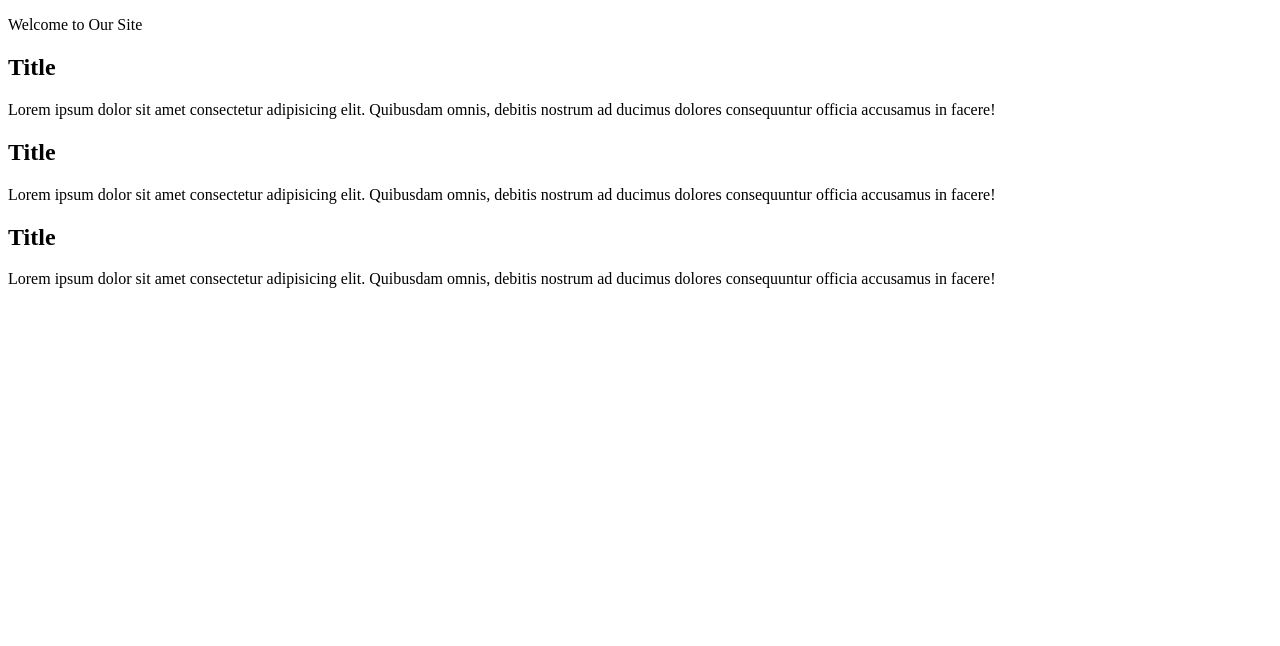
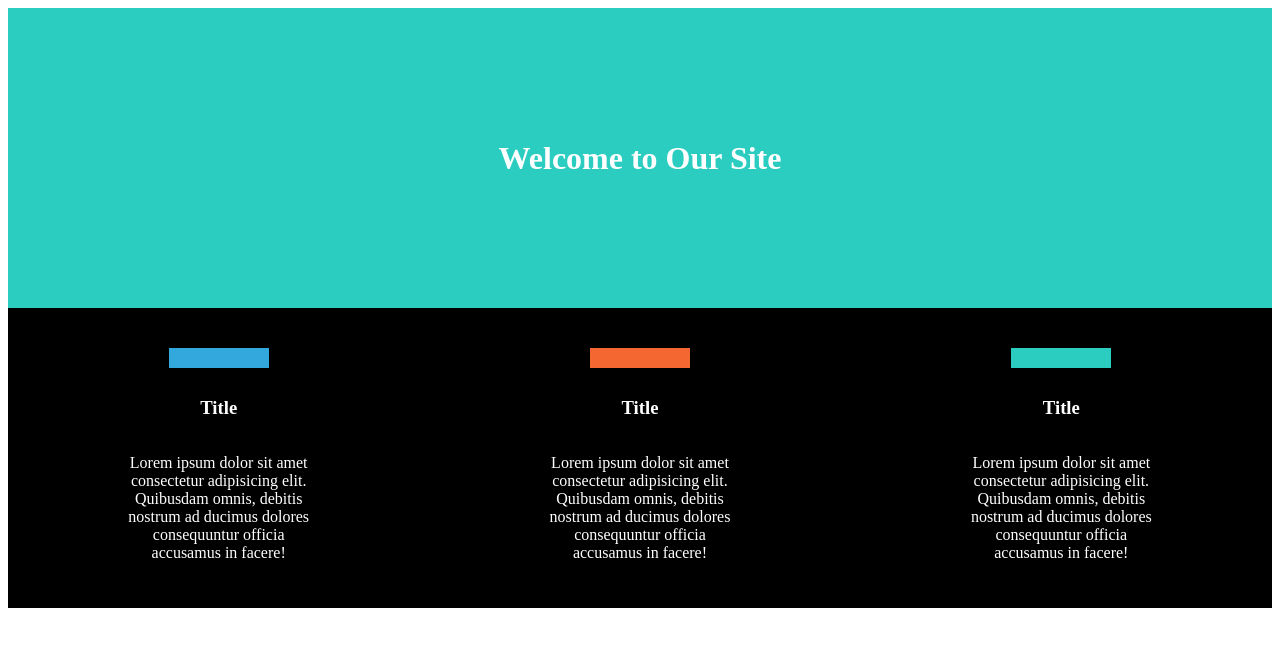
Before and after one commit to capatterson1970/First-Responsive-Website, a plain HTML site: page index.html in a window 1280 px wide. Drawn offline with Linux system fonts and the light colour scheme.

Commit message:
Final Push

```diff
--- a/index.html
+++ b/index.html
@@ -4,28 +4,34 @@
     <meta charset="UTF-8">
     <meta name="viewport" content="width=device-width, initial-scale=1.0">
     <link rel="stylesheet" href="./style.css">
-    <title>Document</title>
+    <title>1st Responsive Website</title>
 </head>
-<body>
-    <main>
-        <p>Welcome to Our Site</p>
-    </main>
+<body class="container">
+    <header>
+        <h1>Welcome to Our Site</h1>
+    </header>
     <section class="sec1">
-        <div></div>
+        <article>
+            <div class="div1"></div>
             <h1>Title</h1>
             <p>Lorem ipsum dolor sit amet consectetur adipisicing elit. Quibusdam omnis, debitis nostrum ad ducimus dolores consequuntur officia accusamus in facere!</p>
+        </article>
     </section>
 
     <section class="sec2">
-        <div></div>
+        <article>
+            <div class="div2"></div>
             <h1>Title</h1>
             <p>Lorem ipsum dolor sit amet consectetur adipisicing elit. Quibusdam omnis, debitis nostrum ad ducimus dolores consequuntur officia accusamus in facere!</p>
+        </article>
     </section>
 
     <section class="sec3">
-        <div></div>
+        <article>
+            <div class="div3"></div>
             <h1>Title</h1>
             <p>Lorem ipsum dolor sit amet consectetur adipisicing elit. Quibusdam omnis, debitis nostrum ad ducimus dolores consequuntur officia accusamus in facere!</p>
+        </article>
     </section>
 
 </body>
--- a/style.css
+++ b/style.css
@@ -0,0 +1,133 @@
+article {
+    width: 200px;
+    height: 300px;
+    display: flex;
+    flex-direction: column;
+    align-items: middle;
+    justify-content: center;
+    flex-wrap: wrap;
+}
+
+.div1 {
+    height: 20px;
+    width: 100px;
+    background-color: #33a8dd;
+    margin: 10px auto;
+}
+
+.div2 {
+    height: 20px;
+    width: 100px;
+    background-color: #f46731;
+    margin: 10px auto;
+}
+
+.div3 {
+    height: 20px;
+    width: 100px;
+    background-color: #2bcdc0;
+    margin: 10px auto;
+}
+
+@media (min-width: 576px) {
+    .container {
+        display: grid;
+        grid-template-columns: repeat(3, auto);
+        grid-template-rows: repeat(2, 1fr);
+        grid-template-areas:
+            "... header ..."
+            "... sec1 ..."
+            "... sec2 ..."
+            "... sec3 ...";
+    }
+
+    header {
+        background-color: #33a8dd;
+        color: white;
+        display: flex;
+        justify-content: center;
+        align-items: center;
+        grid-area: header;
+    }
+
+    .sec1 {
+        background-color: #f7f5f6;
+        color: black;
+        display: flex;
+        align-items: middle;
+        justify-content: center;
+        text-align: center;
+        grid-area: sec1;
+    }
+
+    .sec2 {
+        background-color: #f7f5f6;
+        color: black;
+        display: flex;
+        align-items: middle;
+        justify-content: center;
+        text-align: center;
+        grid-area: sec2;
+    }
+
+    .sec3 {
+        background-color: #f7f5f6;
+        color: black;
+        display: flex;
+        align-items: middle;
+        justify-content: center;
+        text-align: center;
+        grid-area: sec3;
+    }
+  }
+
+@media (min-width: 922px) {
+    .container {
+        display: grid;
+        grid-template-columns: repeat(3, auto);
+        grid-template-rows: repeat(2, 1fr);
+        grid-template-areas:
+            "header header header"
+            "sec1 sec2 sec3";
+    }
+
+    header {
+        background-color: #2bcdc0;
+        color: white;
+        display: flex;
+        justify-content: center;
+        align-items: center;
+        grid-area: header;
+    }
+
+    .sec1 {
+        background-color: black;
+        color: white;
+        display: flex;
+        align-items: middle;
+        justify-content: center;
+        text-align: center;
+        grid-area: sec1;
+    }
+
+    .sec2 {
+        background-color: black;
+        color: white;
+        display: flex;
+        align-items: middle;
+        justify-content: center;
+        text-align: center;
+        grid-area: sec2;
+    }
+
+    .sec3 {
+        background-color: black;
+        color: white;
+        display: flex;
+        align-items: middle;
+        justify-content: center;
+        text-align: center;
+        grid-area: sec3;
+    }
+
+}
```
Lines whose indentation alone changed are shown as unchanged.
